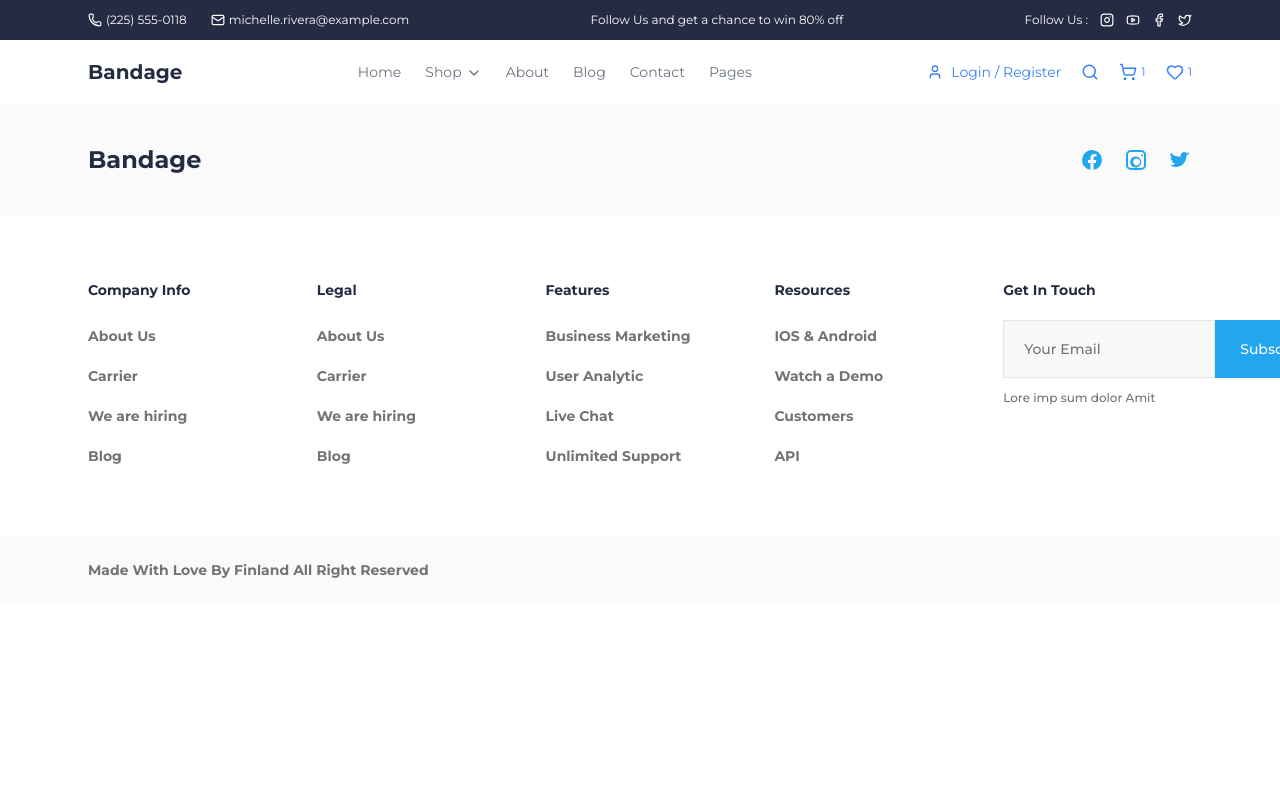
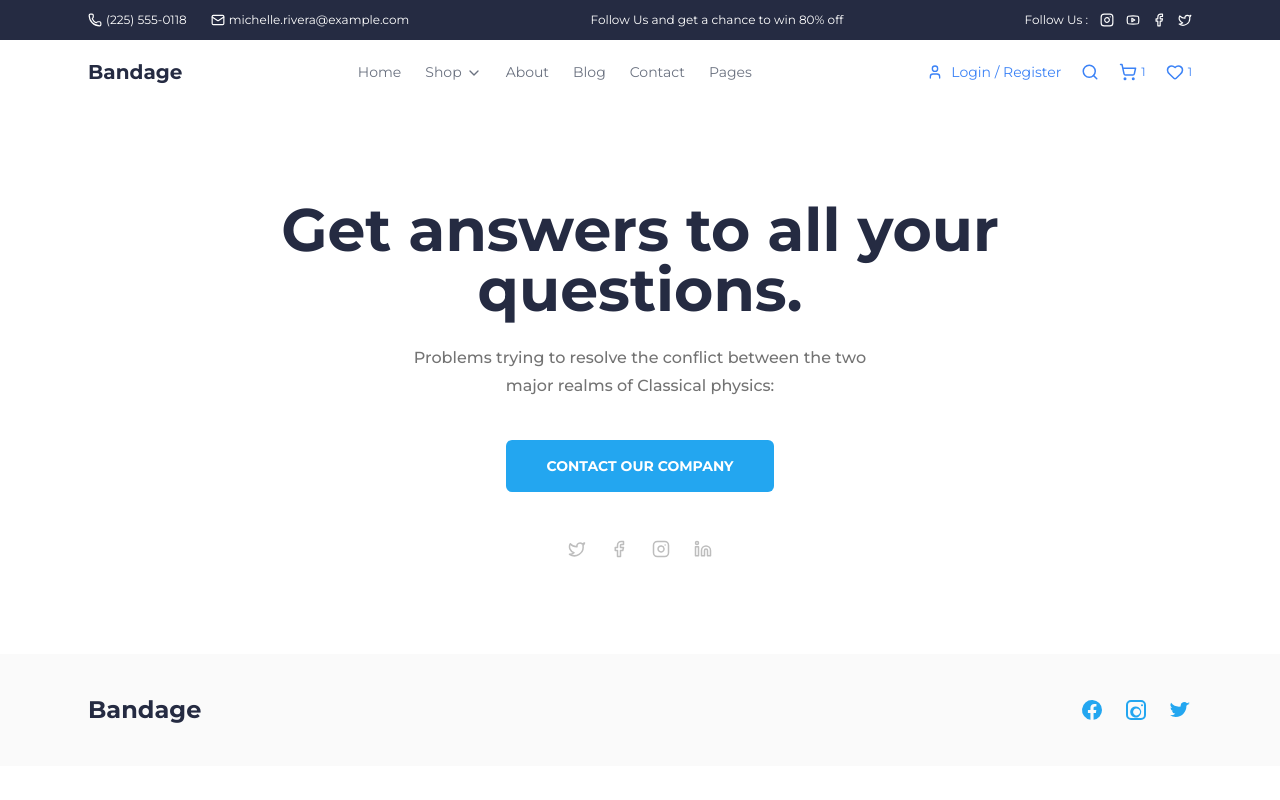
Before and after one commit to MehmetAliAkkoyun/E-Commerce-Project, a React (Vite) app in the folder E-Commerce-Project/: page /contact in a window 1280 px wide. Shown: the top 800 px of the page. Built offline with nearby package versions, Linux system fonts and the light colour scheme; a web font is replaced by a local one.

Commit message:
Contact Page Tamamlandı

```diff
--- a/E-Commerce-Project/src/App.jsx
+++ b/E-Commerce-Project/src/App.jsx
@@ -3,6 +3,7 @@ import Header from "./layout/Header";
 import Footer from "./layout/Footer";
 import HomePage from "./pages/HomePage";
 import ShopPage from "./pages/ShopPage";
+import ContactPage from "./pages/ContactPage";
 
 export default function App() {
   return (
@@ -11,6 +12,7 @@ export default function App() {
       <Switch>
         <Route exact path="/" component={HomePage} />
         <Route path="/shop" component={ShopPage} />
+        <Route path="/contact" component={ContactPage} />
       </Switch>
       <Footer />
     </>
--- a/E-Commerce-Project/src/layout/Header.jsx
+++ b/E-Commerce-Project/src/layout/Header.jsx
@@ -60,7 +60,10 @@ export default function Header() {
 
             <a href="#">About</a>
             <a href="#">Blog</a>
-            <a href="#">Contact</a>
+            <Link to="/contact" onClick={() => setOpen(false)}>
+  Contact
+</Link>
+
             <a href="#">Pages</a>
           </nav>
 
@@ -121,13 +124,8 @@ export default function Header() {
                   Blog
                 </a>
 
-                <a
-                  href="#"
-                  onClick={() => setOpen(false)}
-                  className="text-[#252B42] font-semibold"
-                >
-                  Contact
-                </a>
+                <Link to="/contact">Contact</Link>
+
 
                 <a href="#" onClick={() => setOpen(false)}>
                   Pages
--- /dev/null
+++ b/E-Commerce-Project/src/pages/ContactPage.jsx
@@ -0,0 +1,44 @@
+import { Twitter, Facebook, Instagram, Linkedin } from "lucide-react";
+
+export default function ContactPage() {
+  return (
+    <main className="w-full bg-white">
+      <section className="w-full">
+        <div className="mx-auto max-w-6xl px-6 py-16 md:py-24">
+          <div className="mx-auto w-full max-w-[820px] text-center">
+            <h1 className="text-[40px] leading-[1.15] md:text-6xl font-bold text-[#252B42]">
+              Get answers
+              <br className="md:hidden" /> to all your
+              <br /> questions.
+            </h1>
+
+            <p className="mt-6 text-sm md:text-base font-medium text-[#737373] leading-6 md:leading-7 max-w-[520px] mx-auto">
+              Problems trying to resolve the conflict between the two
+              <br className="hidden md:block" />
+              major realms of Classical physics:
+            </p>
+
+            <button className="mt-8 md:mt-10 h-12 md:h-[52px] px-8 md:px-10 rounded-md bg-[#23A6F0] text-white text-xs md:text-sm font-bold">
+              CONTACT OUR COMPANY
+            </button>
+
+            <div className="mt-10 md:mt-12 flex items-center justify-center gap-6 text-[#BDBDBD]">
+              <a href="#!" aria-label="twitter" className="hover:text-[#23A6F0]">
+                <Twitter size={18} />
+              </a>
+              <a href="#!" aria-label="facebook" className="hover:text-[#23A6F0]">
+                <Facebook size={18} />
+              </a>
+              <a href="#!" aria-label="instagram" className="hover:text-[#23A6F0]">
+                <Instagram size={18} />
+              </a>
+              <a href="#!" aria-label="linkedin" className="hover:text-[#23A6F0]">
+                <Linkedin size={18} />
+              </a>
+            </div>
+          </div>
+        </div>
+      </section>
+    </main>
+  );
+}
```
